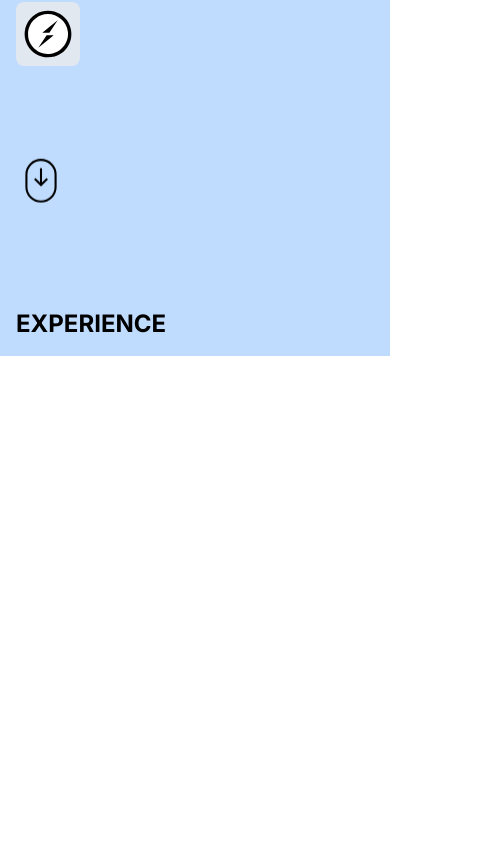
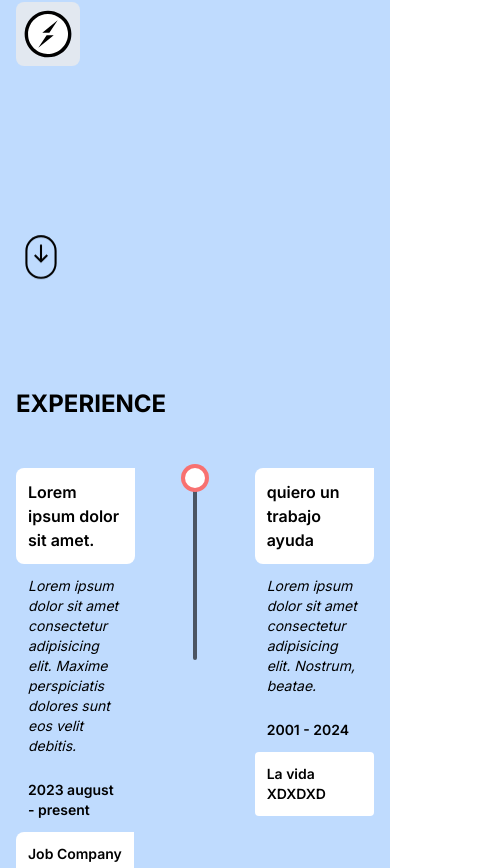
Before and after one commit to Chech3/Nuevo-Portafolio, a Next.js app: page /about in a window 390 px wide. Shown: the part 1020-1888 px from the top of the page, 480 px wide, since content can reach past the window. Before the commit the page ends 1376 px from the top, so only its background shows below. Built offline with nearby package versions, Linux system fonts and the light colour scheme.

Commit message:
Agregada la experiencia y acomode el scroll

```diff
--- a/src/app/about/page.jsx
+++ b/src/app/about/page.jsx
@@ -2,6 +2,7 @@
 import React from 'react'
 import { motion } from "framer-motion"
 import dynamic from 'next/dynamic'
+import ExperienceListItemLeft from '../components/ExperienceListItemLeft';
 const TecIcons = dynamic(() => import('../components/TecIcons'), {
   ssr: false,
 });
@@ -10,7 +11,7 @@ function AboutPage() {
   return (
     <motion.div className="h-full" initial={{ y: "-200vh" }} animate={{ y: "0%" }} transition={{ duration: 1 }}>
       {/* container */}
-      <div className='dark:bg-slate-600 bg-blue-200'>
+      <div className='dark:bg-slate-600 bg-blue-200 h-full overflow-scroll lg:flex'>
         {/* TEXT CONTAINER */}
         <div className='p-4 sm:p-8 md:p-12 lg:p-20 xl:p-48 flex flex-col gap-24 md:gap-32 lg:gap-48 xl:gap-64'>
           {/* Biografia container*/}
@@ -63,16 +64,16 @@ function AboutPage() {
                 strokeWidth="1"
               ></path>
             </svg>
+
           </div>
           {/* SKILLS CONTAINER */}
           <div className='flex flex-col gap-12 justify-center'>
             <h2 className='font-bold text-2xl dark:text-white'>SKILSS</h2>
             <TecIcons />
 
-          </div>
-
-          <svg
-              className='motion-safe:animate-bounce'
+            {/* BIOGRAPHY SCROLL SVG */}
+            <svg
+              className='motion-safe:animate-bounce mt-32'
               viewBox="0 0 24 24"
               fill="none"
               xmlns="http://www.w3.org/2000/svg"
@@ -92,14 +93,25 @@ function AboutPage() {
               ></path>
             </svg>
 
+          </div>
+
+
           {/* EXPERIENCIA CONTAINER */}
-          <div className='flex flex-col gap-12 justify-center'>
+          <div className='flex flex-col gap-12 justify-center pb-48'>
+            {/* Experience title */}
             <h2 className='font-bold dark:text-white text-2xl'>EXPERIENCE</h2>
-
+            {/* Experience list */}
+            <div className=''>
+              {/* Experience list Items */}
+              <div className='flex flex-col'>
+                {/* <ExperienceListItem /> */}
+                <ExperienceListItemLeft />
+              </div>
+            </div>
           </div>
           {/* SVG CONTAINER */}
         </div>
-        <div className='hidden'></div>
+        <div className='hidden lg:block w-1/3 xl:w-1/2'></div>
       </div>
     </motion.div>
   )
--- /dev/null
+++ b/src/app/components/ExperienceListItemLeft.jsx
@@ -0,0 +1,40 @@
+import React from 'react'
+import ExperienceListItemRight from './ExperienceListItemRight'
+
+const ExperienceListItem = () => {
+    return (
+        <div className='dark:text-white flex justify-between h-48'>
+            {/*left*/}
+            <div className='w-1/3'>
+                {/* Job Title */}
+                <div className='bg-white dark:bg-slate-800 text-black dark:text-white  font-semibold p-3 rounded-b-lg rounded-s-lg '>Lorem ipsum dolor sit amet.</div>
+                {/* job desc */}
+                <div className='italic p-3 text-sm'>Lorem ipsum dolor sit amet consectetur adipisicing elit. Maxime perspiciatis dolores sunt eos velit debitis.</div>
+
+                {/* job date */}
+                <div className='p-3 text-dark dark:text-white text-sm font-semibold'>2023 august - present</div>
+
+                {/* job company */}
+                <div className='p-3 bg-white dark:bg-slate-800 text-black dark:text-white text-sm font-semibold w-fit rounded-b-lg rounded-s-lg '>Job Company</div>
+            </div>
+            {/* center */}
+            <div className='w-1/6 flex justify-center'>
+                {/* Line */}
+                <div className="w-1 h-full dark:bg-gray-200 bg-gray-600 rounded relative">
+                    {/* line circle */}
+                    <div className="absolute w-5 h-5 rounded-full ring-4 ring-red-400 bg-white -left-2"></div>
+                </div>
+            </div>
+
+            {/* right */}
+
+            <ExperienceListItemRight />
+
+
+
+        </div>
+
+    )
+}
+
+export default ExperienceListItem
--- /dev/null
+++ b/src/app/components/ExperienceListItemRight.jsx
@@ -0,0 +1,27 @@
+import React from 'react'
+
+const ExperienceListItemRight = () => {
+    return (
+        <div className="w-1/3 ">
+                  {/* JOB TITLE */}
+                  <div className="bg-white dark:bg-slate-800 text-black dark:text-white p-3 font-semibold rounded-b-lg rounded-s-lg">
+                    quiero un trabajo ayuda
+                  </div>
+                  {/* JOB DESC */}
+                  <div className="p-3 text-sm italic text-dark dark:text-white">
+                    Lorem ipsum dolor sit amet consectetur adipisicing elit. Nostrum, beatae.
+                  </div>
+                  {/* JOB DATE */}
+                  <div className="p-3 text-dark dark:text-white text-sm font-semibold">
+                    2001 - 2024
+                  </div>
+                  {/* JOB COMPANY */}
+                  <div className="p-3 rounded bg-white dark:bg-slate-800 text-black dark:text-white text-sm font-semibold w-fit">
+                    La vida XDXDXD
+                  </div>
+                </div>
+
+    )
+}
+
+export default ExperienceListItemRight
--- a/src/app/components/TecIcons.jsx
+++ b/src/app/components/TecIcons.jsx
@@ -81,7 +81,7 @@ const TecIcons = () => {
                         }} transition={{ duration: 2, ease: "easeInOut" }}
                             whileHover={{ rotate: [0, 0, 270, 270, 0], scale: [1, 1.5, 1.5, 1, 1], }} xmlns="http://www.w3.org/2000/svg" viewBox="0 0 48 48" width="48px" height="48px"><path fill="#0277BD" d="M41,5H7l3,34l14,4l14-4L41,5L41,5z" /><path fill="#039BE5" d="M24 8L24 39.9 35.2 36.7 37.7 8z" /><path fill="#FFF" d="M33.1 13L24 13 24 17 28.9 17 28.6 21 24 21 24 25 28.4 25 28.1 29.5 24 30.9 24 35.1 31.9 32.5 32.6 21 32.6 21z" /><path fill="#EEE" d="M24,13v4h-8.9l-0.3-4H24z M19.4,21l0.2,4H24v-4H19.4z M19.8,27h-4l0.3,5.5l7.9,2.6v-4.2l-4.1-1.4L19.8,27z" /></motion.svg>
                     </div>
-                } position="top center"
+                } position="left center"
                 >
                     <p>
                         CSS (Cascading Style Sheets) is a style sheet language used for describing the presentation of a document written in a markup language like HTML.
@@ -100,7 +100,7 @@ const TecIcons = () => {
                         }} transition={{ duration: 2, ease: "easeInOut" }}
                             whileHover={{ rotate: [0, 0, 270, 270, 0], scale: [1, 1.5, 1.5, 1, 1], }} xmlns="http://www.w3.org/2000/svg" viewBox="0 0 48 48" width="48px" height="48px"><path fill="#00acc1" d="M24,9.604c-6.4,0-10.4,3.199-12,9.597c2.4-3.199,5.2-4.398,8.4-3.599 c1.826,0.456,3.131,1.781,4.576,3.247C27.328,21.236,30.051,24,36,24c6.4,0,10.4-3.199,12-9.598c-2.4,3.199-5.2,4.399-8.4,3.6 c-1.825-0.456-3.13-1.781-4.575-3.247C32.672,12.367,29.948,9.604,24,9.604L24,9.604z M12,24c-6.4,0-10.4,3.199-12,9.598 c2.4-3.199,5.2-4.399,8.4-3.599c1.825,0.457,3.13,1.781,4.575,3.246c2.353,2.388,5.077,5.152,11.025,5.152 c6.4,0,10.4-3.199,12-9.598c-2.4,3.199-5.2,4.399-8.4,3.599c-1.826-0.456-3.131-1.781-4.576-3.246C20.672,26.764,17.949,24,12,24 L12,24z" /></motion.svg>
                     </div>
-                } position="top center"
+                } position="right center"
                 >
                     <p>
                         Tailwind CSS is a utility-first CSS framework, designed to enable quicker development and better maintainability for web projects.
@@ -169,7 +169,7 @@ const TecIcons = () => {
                         }} transition={{ duration: 2, ease: "easeInOut" }}
                             whileHover={{ rotate: [0, 0, 270, 270, 0], scale: [1, 1.5, 1.5, 1, 1], }} height="48" preserveAspectRatio="xMidYMid" viewBox="0 0 512 308.883" width="48" xmlns="http://www.w3.org/2000/svg"><path d="m120.81 80.561h96.568v7.676h-87.716v57.767h82.486v7.675h-82.486v63.423h88.722v7.675h-97.574zm105.22 0h10.26l45.467 63.423 46.473-63.424 63.211-80.56-103.85 150.65 53.515 74.127h-10.663l-48.686-67.462-48.888 67.462h-10.461l53.917-74.128zm118.898 7.676v-7.677h110.048v7.676h-50.699v136.54h-8.852v-136.539zm-344.928-7.677h11.065l152.58 228.323-63.053-84.107-91.338-133.308-.402 133.31h-8.852zm454.084 134.224c-1.809 0-3.165-1.4-3.165-3.212 0-1.81 1.356-3.212 3.165-3.212 1.83 0 3.165 1.401 3.165 3.212s-1.335 3.212-3.165 3.212zm8.698-8.45h4.737c.064 2.565 1.937 4.29 4.693 4.29 3.079 0 4.823-1.854 4.823-5.325v-21.99h4.823v22.011c0 6.252-3.617 9.853-9.603 9.853-5.62 0-9.473-3.493-9.473-8.84zm25.384-.28h4.78c.409 2.953 3.294 4.828 7.45 4.828 3.875 0 6.717-2.005 6.717-4.764 0-2.371-1.809-3.794-5.921-4.764l-4.005-.97c-5.62-1.316-8.181-4.032-8.181-8.602 0-5.54 4.521-9.227 11.303-9.227 6.308 0 10.916 3.686 11.196 8.925h-4.694c-.452-2.867-2.95-4.657-6.567-4.657-3.81 0-6.35 1.833-6.35 4.635 0 2.22 1.635 3.493 5.683 4.441l3.423.841c6.373 1.488 9 4.075 9 8.753 0 5.95-4.607 9.68-11.97 9.68-6.89 0-11.52-3.558-11.864-9.12z" /></motion.svg>
                     </div>
-                } position="top center"
+                } position="left center"
                 >
                     <p>
                         Next.js is a React framework for building performant web applications.
```
